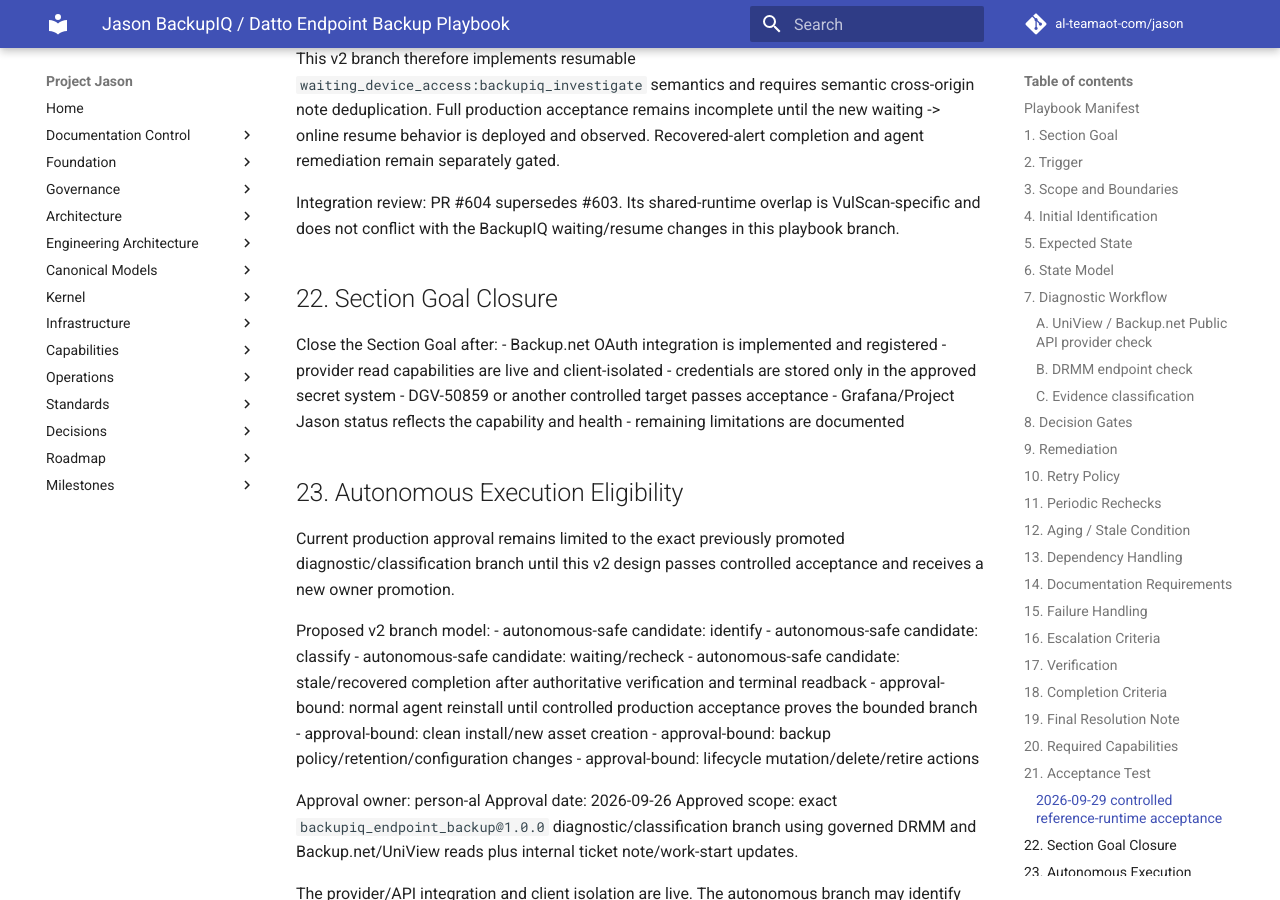
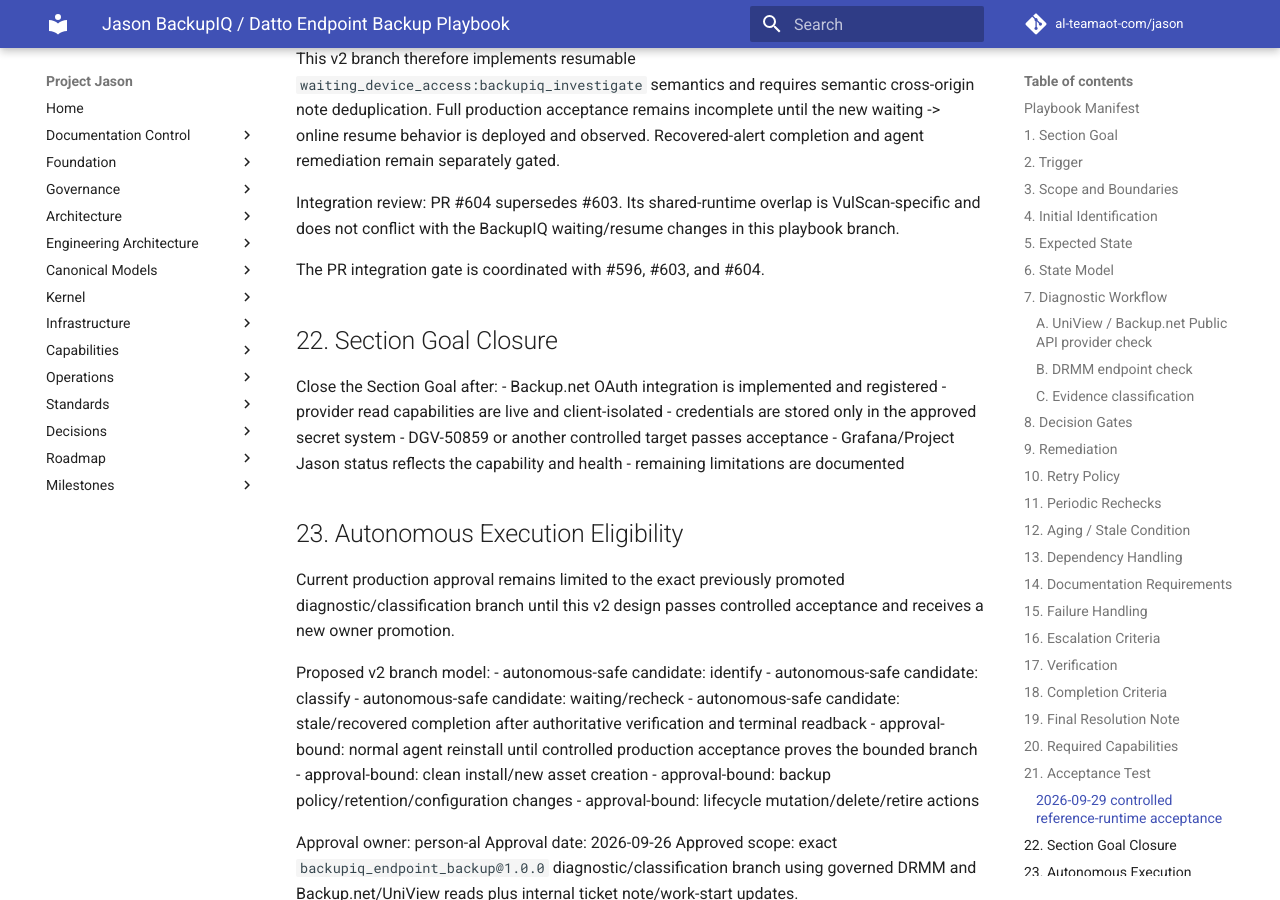
Before and after one commit to al-teamaot-com/jason, an MkDocs documentation site: the page built from docs/playbooks/Jason-BackupIQ-Datto-Endpoint-Backup.md, in a window 1280 px wide and 900 px high, scrolled down 8836 px. Built offline with MkDocs 1.6.1 and Material for MkDocs 9.7.7, drawn with Linux system fonts in a browser that asks for light colours; comment, search, counter and statistics services are not loaded.

Commit message:
Normalize BackupIQ integration coordination metadata

```diff
--- a/docs/playbooks/Jason-BackupIQ-Datto-Endpoint-Backup.md
+++ b/docs/playbooks/Jason-BackupIQ-Datto-Endpoint-Backup.md
@@ -365,6 +365,8 @@
 
 Integration review: PR #604 supersedes #603. Its shared-runtime overlap is VulScan-specific and does not conflict with the BackupIQ waiting/resume changes in this playbook branch.
 
+The PR integration gate is coordinated with #596, #603, and #604.
+
 ## 22. Section Goal Closure
 
 Close the Section Goal after:
```
